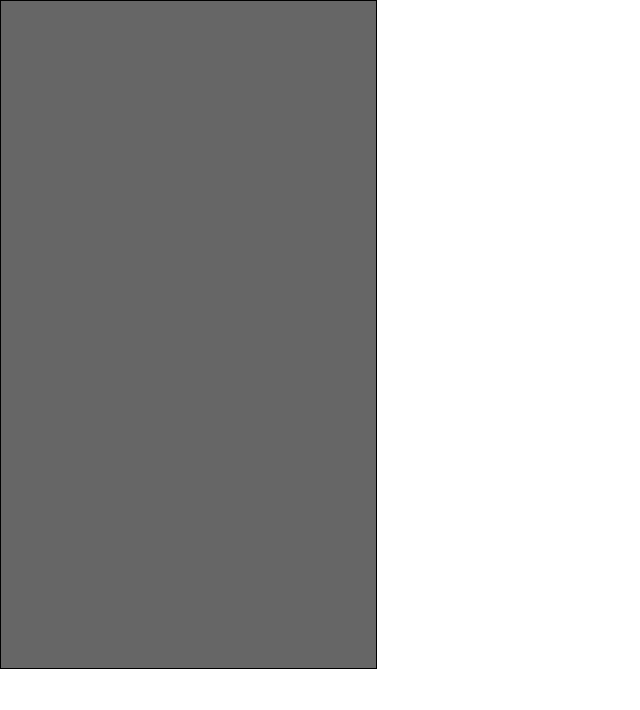
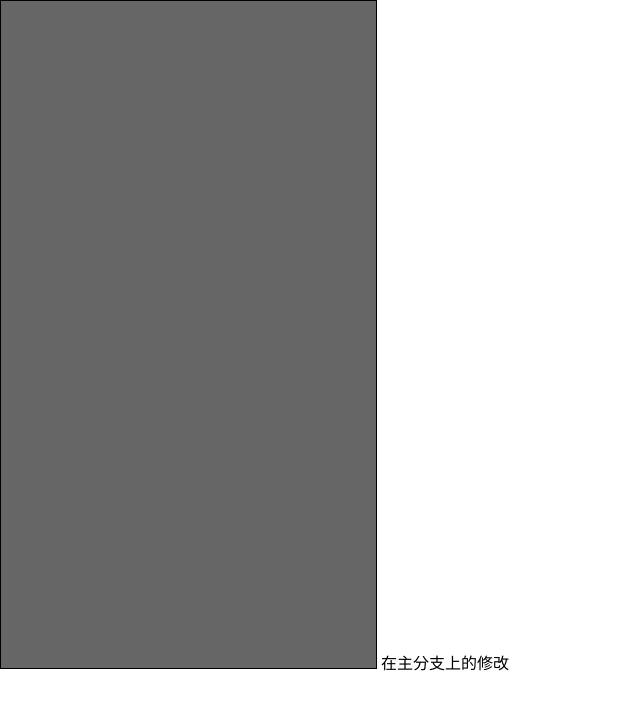
Before and after one commit to liuyinlong6/wipe, a website: page src/index.html in a window 1280 px wide. Shown: the whole page, without its empty margins (0-640 px from the left). Drawn offline with Linux system fonts and the light colour scheme.

Commit message:
在主分支上添加span标签

```diff
--- a/src/index.html
+++ b/src/index.html
@@ -23,6 +23,7 @@
 </head>
 <body>
 	<canvas id="cas" width="375" height="667"></canvas>
+	<span>在主分支上的修改</span>
 </body>
 </html>
 <script type="text/javascript" src="js/wipe.js"></script>
```
